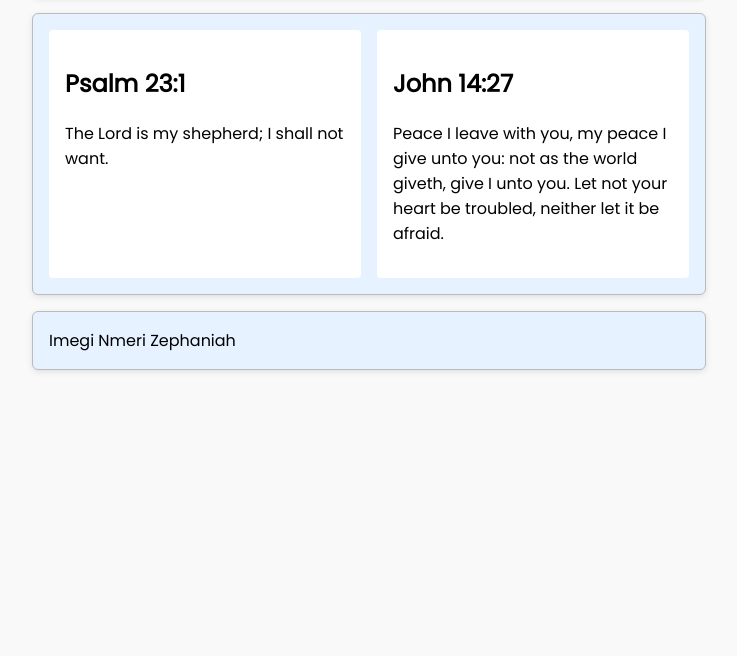
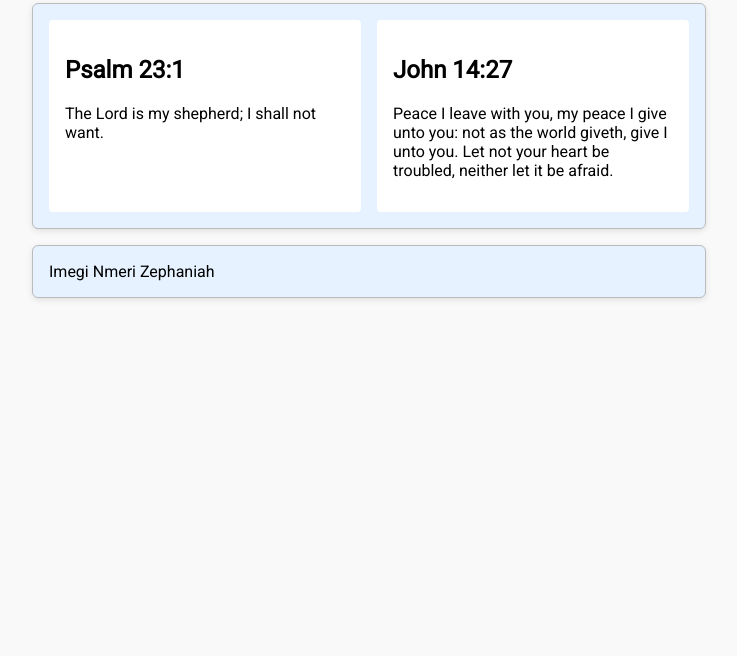
Before and after one commit to Zephaniah95/wdd131, a plain HTML site: page week02/media-query.html in a window 1280 px wide. Shown: the part 144-800 px from the top of the page, without its empty margins (271-1008 px from the left). Drawn offline with Linux system fonts and the light colour scheme.

Commit message:
Adjustment

```diff
--- a/week02/media-query.html
+++ b/week02/media-query.html
@@ -8,7 +8,7 @@
   <meta name="author" content="Imegi Nmeri Zephaniah">
 
   <!-- Google Font: Roboto -->
-  <link href="https://fonts.googleapis.com/css2?family=Poppins&display=swap" rel="stylesheet">
+  <link href="https://fonts.googleapis.com/css2?family=Roboto&display=swap" rel="stylesheet">
 
   <!-- CSS Files -->
   <link rel="stylesheet" href="styles/media-query.css">
--- a/week02/styles/media-query.css
+++ b/week02/styles/media-query.css
@@ -1,6 +1,6 @@
 /* Base Styles (Mobile-first) */
 body {
-  font-family: 'Poppins', sans-serif;
+  font-family: 'Roboto', sans-serif;
   margin: 0;
   padding: 0;
   background-color: #f9f9f9;
```
